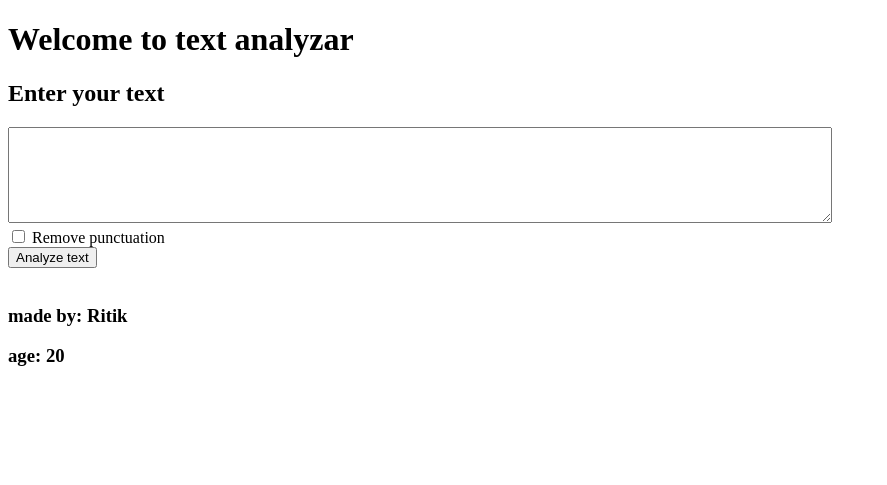
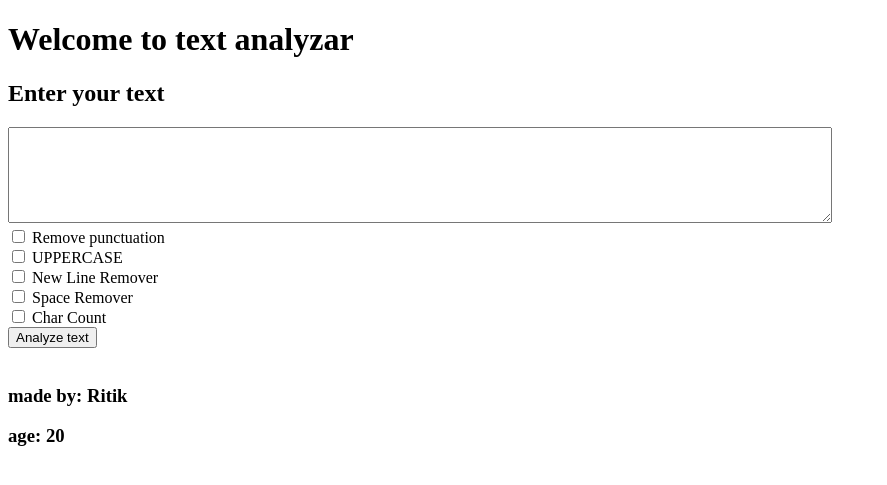
Before and after one commit to coders-nightmare/django_textutils, a Django app: page / in a window 1280 px wide. Shown: the top 485 px of the page, without its empty margins (0-887 px from the left). Run offline with Django 3.2, Linux system fonts and the light colour scheme.

Commit message:
Added new features to Text Analyzer

```diff
--- a/mysite2/views.py
+++ b/mysite2/views.py
@@ -1,23 +1,6 @@
 # I have created this file
 from django.http import HttpResponse
 from django.shortcuts import render
-
-# Code for practice
-# def index(request):
-#     return HttpResponse('''<h1>Hello Ritik</h1>
-#     <br>
-#     <br>
-#     <a href="https://www.youtube.com/watch?v=AepgWsROO4k&list=PLu0W_9lII9ah7DDtYtflgwMwpT3xmjXY9&index=7" alt="youtube">Youtube.com</a> ''')
-
-
-# def about(request):
-#     return HttpResponse("<h1>About Ritik</h1>")
-
-
-# def home(request):
-#     file = open("home.txt")
-#     return HttpResponse(file.readlines())
-#     file.close()
 
 
 def index(request):
@@ -26,8 +9,14 @@ def index(request):
 
 
 def analyze(request):
+    # get text
     text = request.GET.get('text', None)
     removepunc = request.GET.get('removepunc', None)
+    fullcaps = request.GET.get('fullcaps', None)
+    newlineremover = request.GET.get('newlineremover', None)
+    spaceremover = request.GET.get('spaceremover', None)
+    charcount = request.GET.get('charcount', None)
+    # check for puctuation
     if removepunc == "on":
         punctuations = '''!"#$%&'()*+,; -./:<= >?@[\] ^ _`{ | }~'''
         analyzed_text = ""
@@ -36,5 +25,36 @@ def analyze(request):
                 analyzed_text = analyzed_text+char
         d = {'analyzed_text': analyzed_text, 'purpose': 'removed puctuation'}
         return render(request, 'analyze.html', d)
+
+    # check for capitalization
+    elif fullcaps == 'on':
+        analyzed = ""
+        for char in text:
+            analyzed = analyzed + char.upper()
+        d = {'analyzed_text': analyzed, 'purpose': 'Changed to UPPERCASE'}
+        return render(request, 'analyze.html', d)
+    # new line remover
+    elif newlineremover == 'on':
+        analyzed = ""
+        for char in text:
+            if char != '\n':
+                analyzed = analyzed + char
+        d = {'analyzed_text': analyzed, 'purpose': 'Removed new lines'}
+        return render(request, 'analyze.html', d)
+    # Space remover
+    elif spaceremover == 'on':
+        analyzed = ""
+        for index, char in enumerate(text):
+            if text[index] == ' ' and text[index+1] == ' ':
+                pass
+            else:
+                analyzed = analyzed + char
+        d = {'analyzed_text': analyzed, 'purpose': 'Removed extra Spaces'}
+        return render(request, 'analyze.html', d)
+    # Character counter
+    elif charcount == 'on':
+        analyzed = "No of Charaters = "+str(len(text))
+        d = {'analyzed_text': analyzed, 'purpose': 'Characters Counted'}
+        return render(request, 'analyze.html', d)
     else:
         return HttpResponse("<h1>Error<h1>")
--- a/templates/index.html
+++ b/templates/index.html
@@ -12,6 +12,14 @@
       <textarea name="text" id="" cols="100" rows="6"></textarea><br />
       <input type="checkbox" name="removepunc" id="" /> Remove punctuation
       <br />
+      <input type="checkbox" name="fullcaps" id="" /> UPPERCASE
+      <br />
+      <input type="checkbox" name="newlineremover" id="" /> New Line Remover
+      <br />
+      <input type="checkbox" name="spaceremover" id="" /> Space Remover
+      <br />
+      <input type="checkbox" name="charcount" id="" /> Char Count
+      <br />
       <button type="submit">Analyze text</button>
     </form>
     <br />
```
